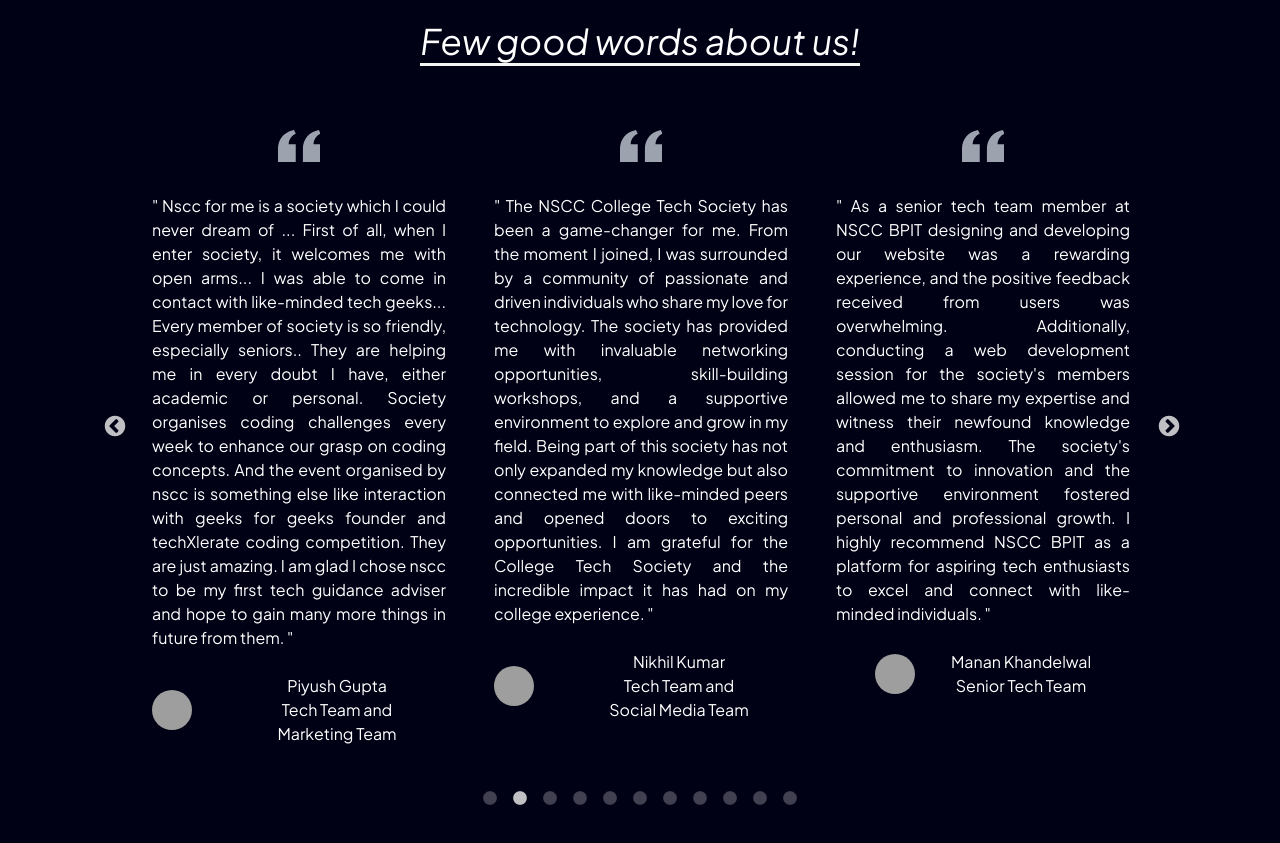
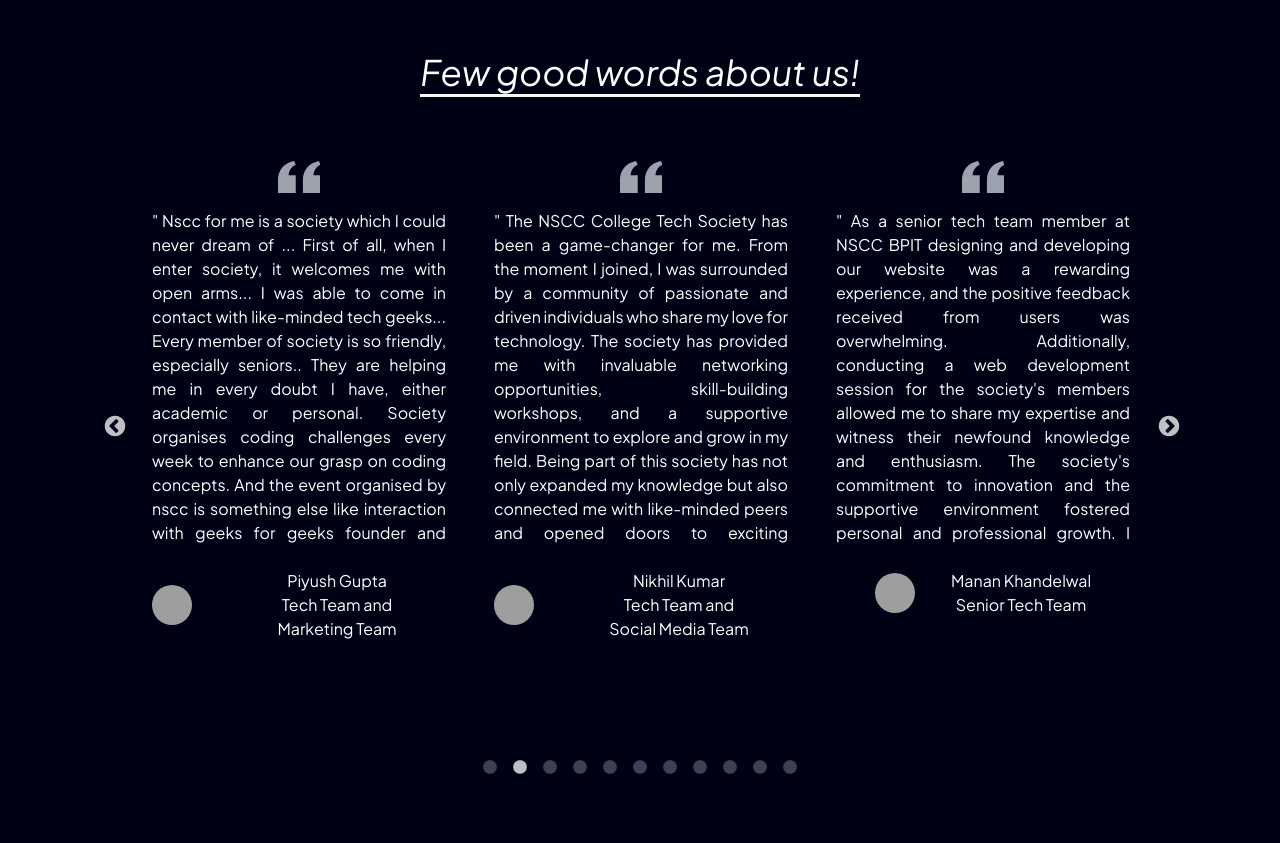
Before and after one commit to namespacecomm/namespace-community-website, a React (Create React App) app: page / in a window 1280 px wide. Shown: the part 4420-5263 px from the top of the page. Built offline with nearby package versions, Linux system fonts and the light colour scheme; grey boxes are pictures that could not be loaded; a web font is replaced by a local one.

Commit message:
Fixed the testimonials and made it more even

```diff
--- a/package.json
+++ b/package.json
@@ -15,12 +15,12 @@
     "@types/three": "^0.149.0",
     "dotenv": "^16.0.1",
     "framer-motion": "^10.0.1",
+    "lottie-react": "^2.4.0",
     "maath": "^0.5.2",
     "react": "^18.2.0",
     "react-dom": "^18.2.0",
     "react-intersection-observer": "^9.5.2",
     "react-responsive": "^9.0.2",
-
     "react-router-dom": "^6.8.2",
     "react-scripts": "5.0.1",
     "react-slick": "^0.29.0",
--- a/src/Sections/Testimonials/Testimonials.jsx
+++ b/src/Sections/Testimonials/Testimonials.jsx
@@ -125,10 +125,11 @@ const Testimonials = () => {
           {testimonials.map((person) => {
             return (
               <div
-                className="px-4 py-10 mx-auto text-center lg:py-16 lg:px-4"
+                className="px-4 py-10 mx-auto text-center lg:py-16 lg:px-4 h-[38rem]"
                 key={person.name}
               >
-                <figure className="h-80 mx-auto">
+                <figure className="h-full mx-auto">
+                  <div className="h-[10%]">
                     <svg
                       className="h-12 mx-auto mb-3 text-gray-400 dark:text-gray-600"
                       viewBox="0 0 24 27"
@@ -140,11 +141,17 @@ const Testimonials = () => {
                         fill="currentColor"
                       />
                     </svg>
+                  </div>
+                  <div className="h-[70%] overflow-hidden">
                     <blockquote>
                       <p className="dark:text-white text-justify">
                         " {person.text} "
                       </p>
                     </blockquote>
+                  </div>
+                  <div className="h-[20%]">
+
+
                     <figcaption className="flex items-center justify-center mt-6 space-x-9">
                       <img
                         className="w-10 h-10 rounded-full"
@@ -158,6 +165,7 @@ const Testimonials = () => {
                         </div>
                       </div>
                     </figcaption>
+                  </div>
                 </figure>
               </div>
             );
```
Also changed, not shown: 1 other file (tests, documents, lock files or other folders). Lines whose indentation alone changed are shown as unchanged.
